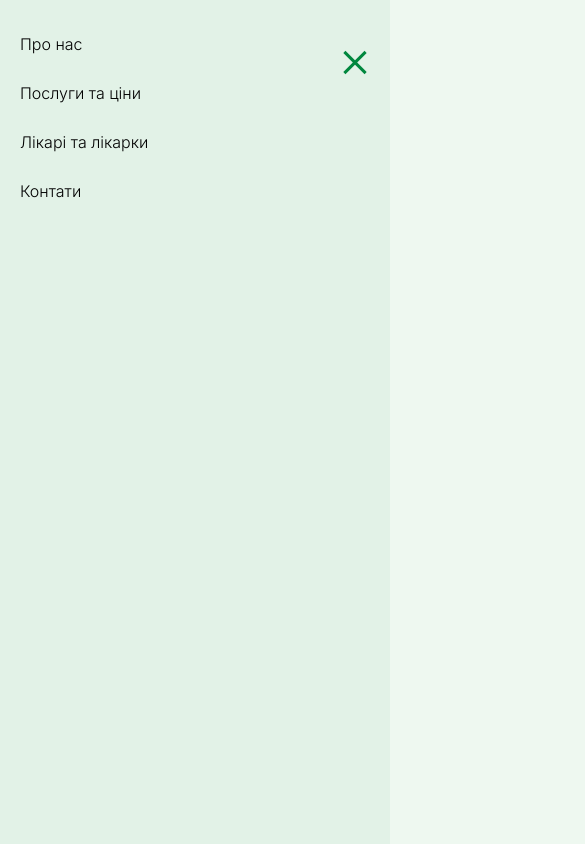
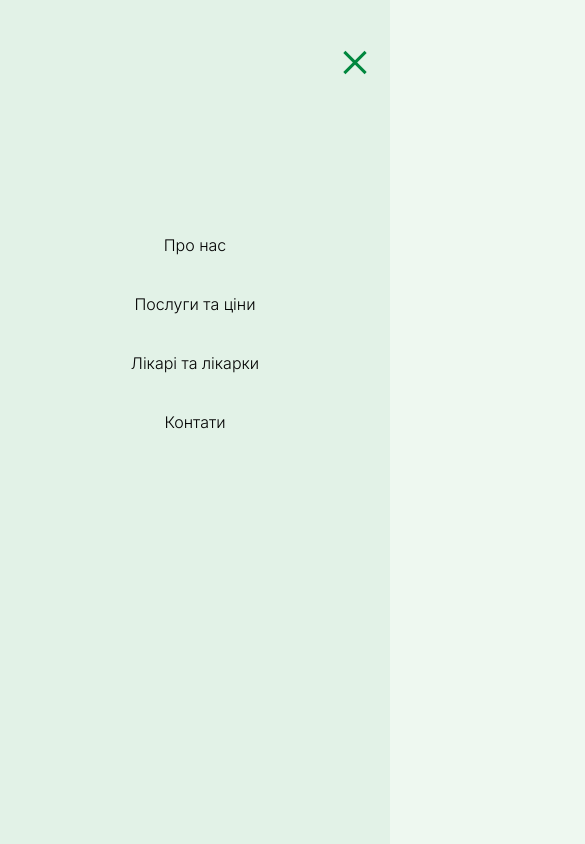
Before and after one commit to m1lkyway123/heal, a plain HTML site: page about-us.html in a window 390 px wide. Both pictures are taken after a click on the button 354 px from the left and 60 px from the top of the page. Shown: the top 844 px of the page, 585 px wide, since content can reach past the window. Drawn offline with Linux system fonts and the light colour scheme.

Commit message:
update two sections

```diff
--- a/assets/css/style.css
+++ b/assets/css/style.css
@@ -220,7 +220,7 @@ body {
         left: 0;
         right: 0;
         margin: 0 auto;
-        width: 688px;
+        max-width: 688px;
         height: 3px;
         background-image: url(../images/line.svg);
         background-repeat: no-repeat;
@@ -240,11 +240,32 @@ body {
         max-width: 390px;
         width: 100%;
     }
+
+    .about__texts {
+        max-width: 100%;
+        margin-top: 60px;
+    }
+    .about__text-one {
+        margin: 0 auto 80px;
+        text-align: center;
+    }
+    .about__text-two {
+        margin: 0 auto 80px;
+        text-align: center;
+    }
+    .about__text-three {
+        margin: 0 auto 70px;
+        text-align: center;
+    }
 }
 
 
 
 @media (max-width: 900px) {
+    .title {
+        font-size: 50px;
+    }
+
     .header__menu {
         font-size: 16px;
     }
@@ -268,6 +289,21 @@ body {
         line-height: 21px;
         margin: 0 auto 50px;
     }
+
+    .about {
+        padding-top: calc(74px + 58px);
+    }
+    .about__texts {
+        margin: 40px 20px;
+        font-size: 20px;
+    }
+    .about__text-one,
+    .about__text-two {
+        margin: 0 auto 60px;
+    }
+    .about__text-three {
+        margin: 0 auto;
+    }
 }
 
 
@@ -279,13 +315,16 @@ body {
     .header__menu-items {
         position: absolute;
         left: 0;
-        top: -100vh;
+        top: 0;
         background: #E2F2E7;
         display: block;
-        padding: 20px;
+        padding: 25vh 20px 20px;
         width: 100%;
         height: 100vh;
-        transition: transform .5s;
+        text-align: center;
+        transition: opacity .5s;
+        opacity: 0;
+        pointer-events: none;
     }
     .header__menu-list + .header__menu-list {
         margin-left: 0;
@@ -296,6 +335,67 @@ body {
     }
 
     .header.open .header__menu-items {
-        transform: translateY(100vh);
+        opacity: 1;
+        pointer-events: all;
+    }
+
+    .heal__inner::before {
+        background-image: none;
+        width: 100%;
+    }
+
+    .about__texts {
+        font-size: 16px;
     }
 }
+
+
+
+@media (max-width: 426px) {
+    .title {
+        font-size: 45px;
+    }
+
+    .header__menu-list a {
+        margin: 10px 0;
+    }
+
+    .header__search-text {
+        margin-right: 10px;
+        font-size: 15px;
+    }
+    .header__search-img {
+        height: 20px;
+    }
+
+    .heal__inner {
+        padding-top: 55px;
+        display: flex;
+        height: 90vh;
+        flex-direction: column;
+    }
+    .heal__title {
+        font-size: 55px;
+        line-height: 100px;
+    }
+    .heal__subtitle {
+        font-size: 25px;
+        margin-bottom: 15px;
+    }
+    .heal__link {
+        font-size: 20px;
+        padding: 10px;
+        margin: auto;
+    }
+
+    .about {
+        padding-top: calc(50px + 58px);
+    }
+    .about__texts {
+        margin: 30px 15px;
+        line-height: 22px;
+    }
+    .about__text-one, .about__text-two {
+        margin: 0 auto 45px;
+    }
+}
```
